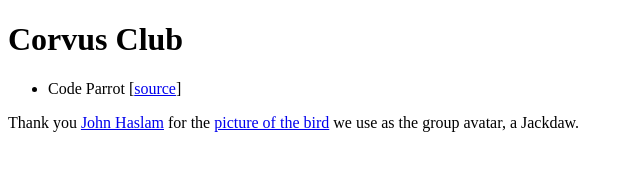
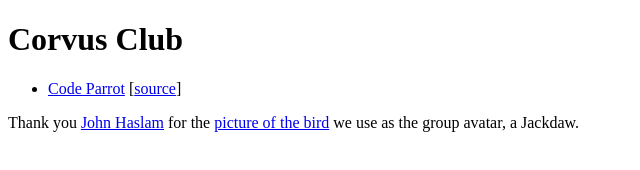
Before and after one commit to CorvusClub/corvus.club, a plain HTML site: page index.html in a window 1280 px wide. Shown: the full height of the page, 0-640 px from the left. Drawn offline with Linux system fonts and the light colour scheme.

Commit message:
Link to the live version of codeparrot

```diff
--- a/index.html
+++ b/index.html
@@ -6,7 +6,7 @@
   <body>
     <h1>Corvus Club</h1>
     <ul>
-        <li>Code Parrot [<a href="https://github.com/CorvusClub/CodeParrot">source</a>]</li>
+      <li><a href="http://corvus.club/codeparrot/">Code Parrot</a> [<a href="https://github.com/CorvusClub/CodeParrot">source</a>]</li>
     </ul>
     <footer>
       <p>Thank you <a href="https://www.flickr.com/photos/foxypar4/">John Haslam</a> for the <a href="https://www.flickr.com/photos/43145783@N00/552502080/">picture of the bird</a> we use as the group avatar, a Jackdaw.</p>
```
